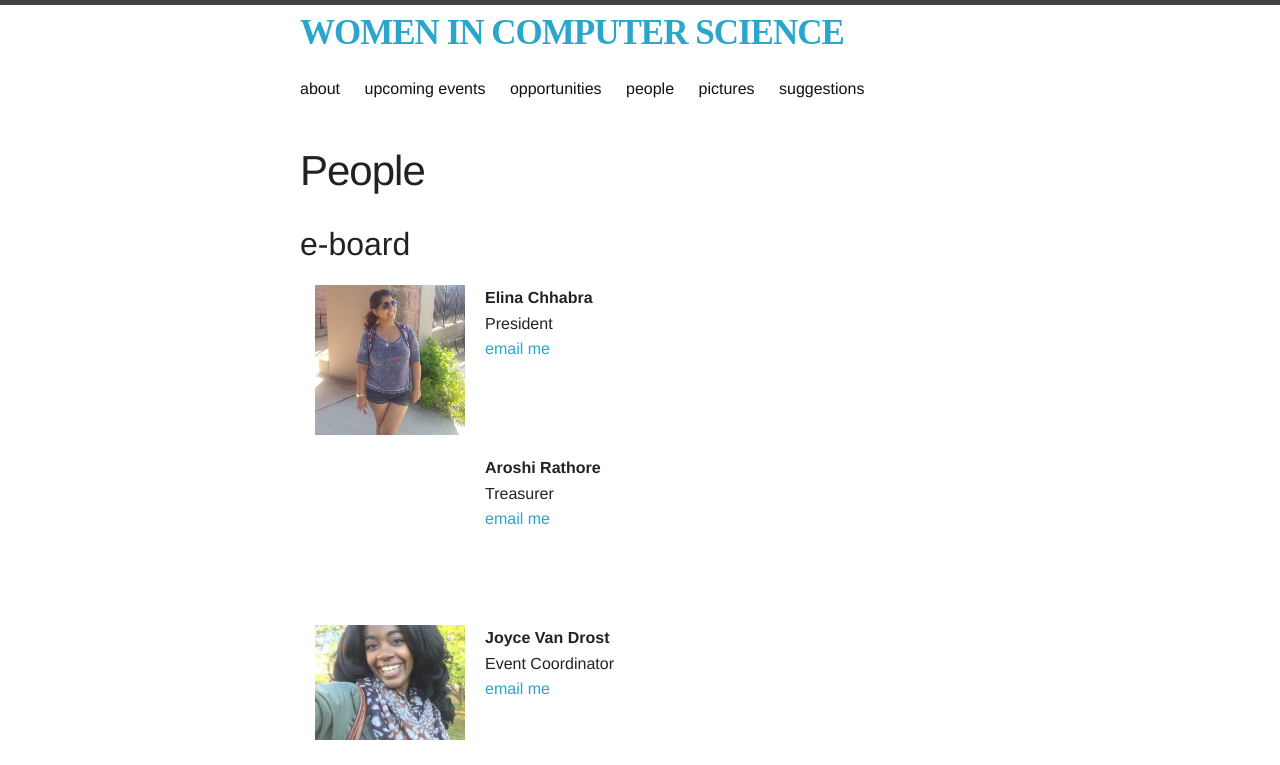
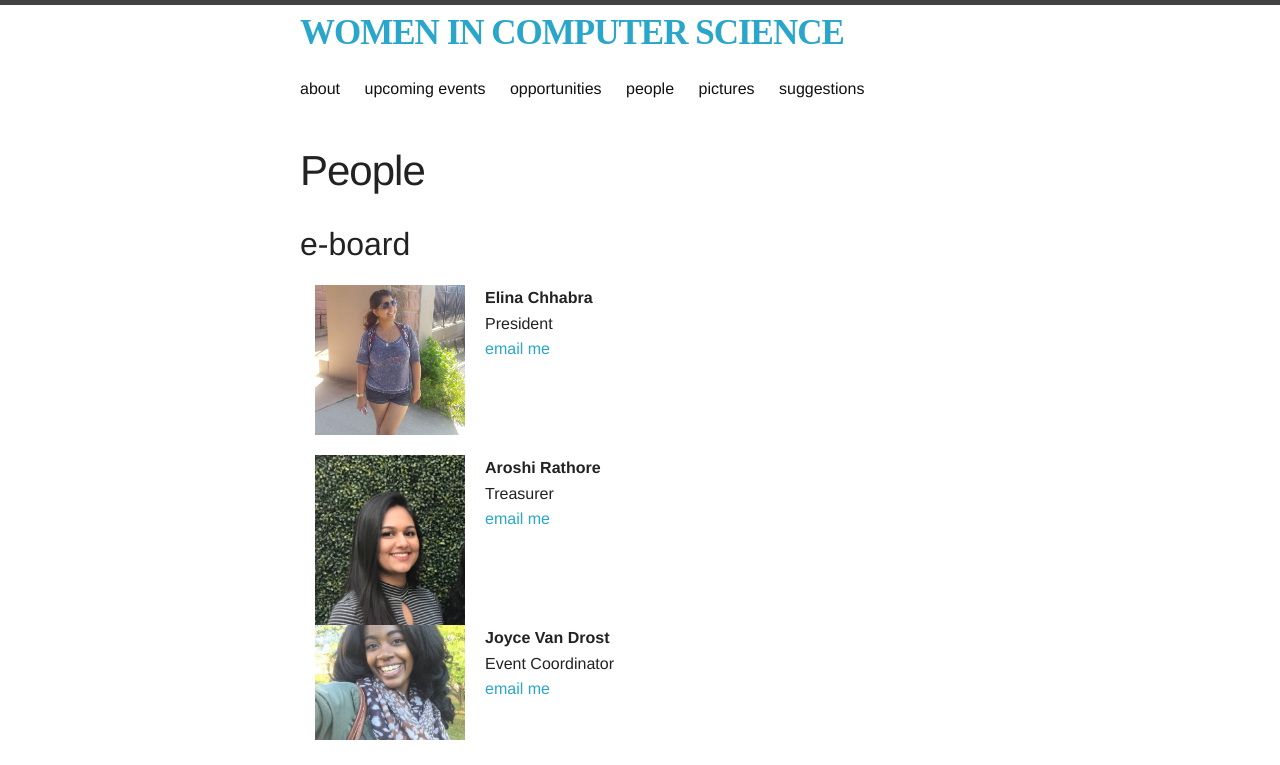
Before and after one commit to scarletwcs/ruwics.github.io, a Jekyll site: the page built from people.html, in a window 1280 px wide. Shown: the top 765 px of the page. Built offline with Jekyll 4.4.1, drawn with Linux system fonts in a browser that asks for light colours; nearby versions of some CDN libraries; some web fonts are replaced; grey boxes are pictures that could not be loaded.

Commit message:
Update people.html

```diff
--- a/people.html
+++ b/people.html
@@ -21,7 +21,7 @@
 <div class="row">
 	<div class="small-3 columns">
 		<div class="filler picture" style="background: transparent;">
-			<img src=""></img>
+			<img src="/third-party/img/people/officers/aroshi.png"></img>
 		</div>
 	</div>
 	<div class="small-9 columns">
@@ -47,7 +47,7 @@
 <div class="row">
 	<div class="small-3 columns">
 		<div class="filler picture" style="background: transparent;">
-			<img src=""></img>
+			<img src="/third-party/img/people/officers/siskia.png"></img>
 		</div>
 	</div>
 	<div class="small-9 columns">
```
